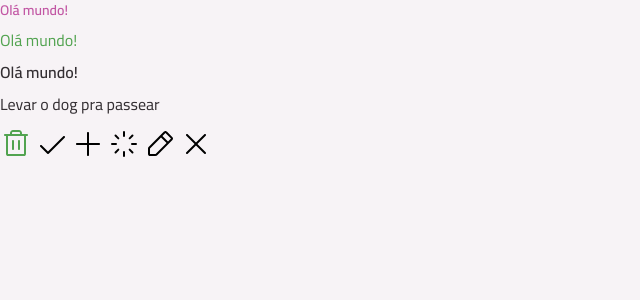
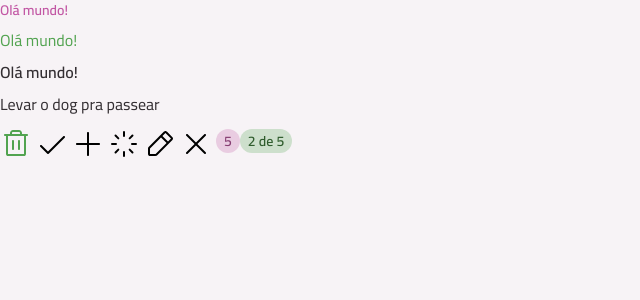
Before and after one commit to eloisaoliveira/todo-app, a React (Vite) app: page / in a window 1280 px wide. Shown: the top 300 px of the page, without its empty margins (0-640 px from the left). Built offline with nearby package versions, Linux system fonts and the light colour scheme.

Commit message:
:sparkles: feat: badge component

```diff
--- a/src/App.tsx
+++ b/src/App.tsx
@@ -7,6 +7,7 @@
 import PlusIcon from "./assets/icons/plus.svg?react";
 import SpinnerIcon from "./assets/icons/spinner.svg?react";
 import Icon from "./components/icon";
+import Badge from "./components/badge";
 
 export default function App() {
 
@@ -28,6 +29,12 @@
         <Icon svg={SpinnerIcon} />
         <Icon svg={PencilIcon} />
         <Icon svg={XIcon} />
+
+
+      <div>
+        <Badge variant="secondary">5</Badge>
+        <Badge variant="primary">2 de 5</Badge>
+      </div>
       </div>
     </div>
   )
--- /dev/null
+++ b/src/components/badge.tsx
@@ -0,0 +1,47 @@
+import React from "react";
+import Text from "./text";
+import { cva, type VariantProps } from "class-variance-authority";
+
+export const badgeVariants = cva("inline-flex items-center justify-center rounded-full", {
+    variants: {
+        variant: {
+            primary: "bg-green-light",
+            secondary: "bg-pink-light"
+        },
+        size: {
+            sm: "py-0.5 px-2"
+        }
+    },
+    defaultVariants: {
+        variant: "primary",
+        size: "sm"
+    }
+});
+
+export const badgeTextVariants = cva("", {
+    variants: {
+        variant: {
+            primary: "text-green-dark",
+            secondary: "text-pink-dark"
+        }
+    },
+    defaultVariants: {
+        variant: "primary",
+    }
+})
+
+interface BadgeProps extends React.ComponentProps<"div">, VariantProps<typeof badgeVariants> {}
+
+export default function Badge({
+    variant,
+    size,
+    className,
+    children,
+    ...props
+}: BadgeProps) {
+    return (
+        <div className={badgeVariants({variant, size, className})} {...props}>
+            <Text variant="body-sm-bold" className={badgeTextVariants({variant})}>{children}</Text>
+        </div>
+    )
+}
```
